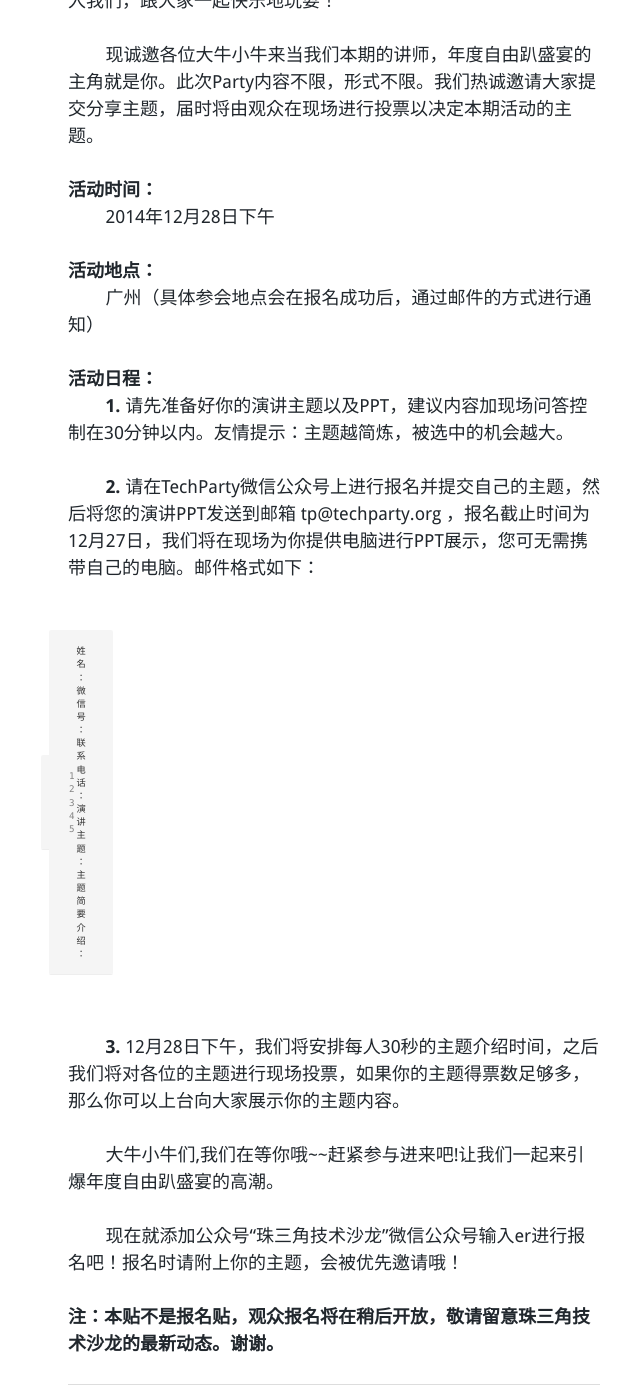
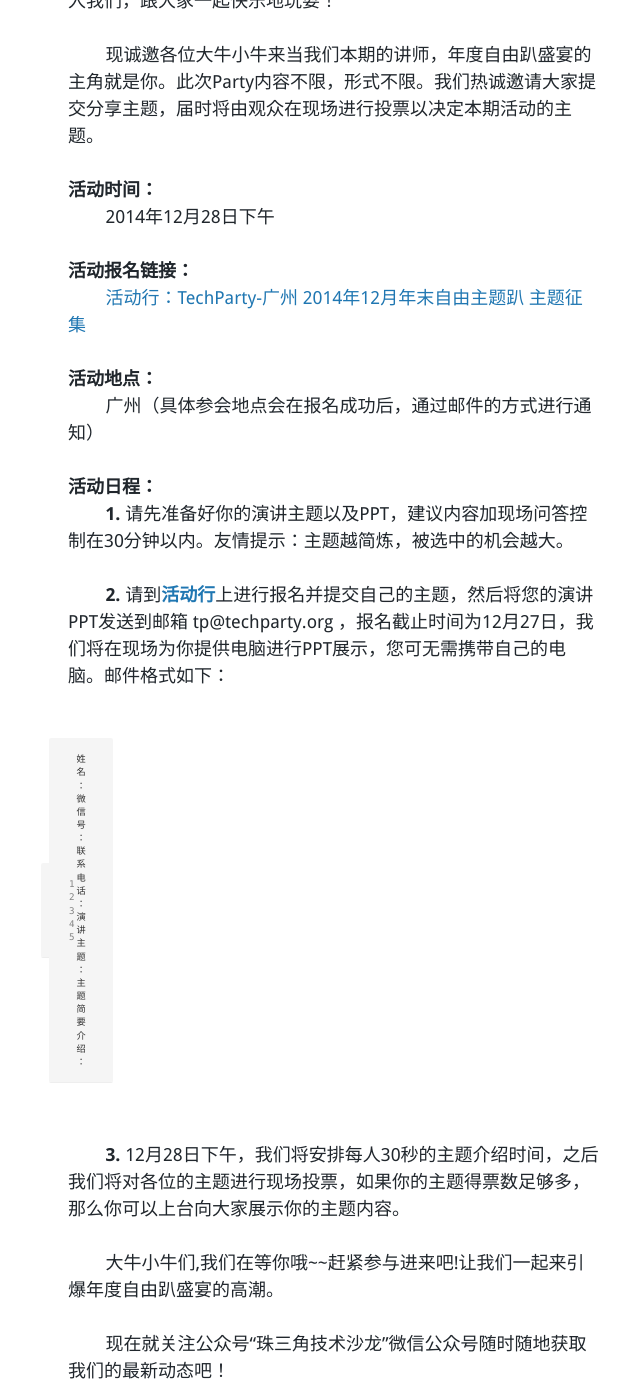
Before and after one commit to techparty-org/techparty-org.github.io, a Jekyll site: the page built from _posts/2014-12-19-gztechparty-free-themes-collection.md, in a window 1280 px wide and 1400 px high, scrolled down 772 px. Shown: the whole window, without its empty margins (306-946 px from the left). Built offline with Jekyll 4.4.1, drawn with Linux system fonts in a browser that asks for light colours; nearby versions of some CDN libraries; Markdown is read by kramdown in place of the engine named in the settings; comment, search, counter and statistics services are not loaded.

Commit message:
add huodongxing link for the newest event

```diff
--- a/_posts/2014-12-19-gztechparty-free-themes-collection.md
+++ b/_posts/2014-12-19-gztechparty-free-themes-collection.md
@@ -23,13 +23,16 @@ author:
 **活动时间：**
 &nbsp;&nbsp;&nbsp;&nbsp;&nbsp;&nbsp;&nbsp;&nbsp;2014年12月28日下午
 
+**活动报名链接：**
+&nbsp;&nbsp;&nbsp;&nbsp;&nbsp;&nbsp;&nbsp;&nbsp;[活动行：TechParty-广州 2014年12月年末自由主题趴 主题征集](http://t.cn/Rz114il)
+
 **活动地点：**
 &nbsp;&nbsp;&nbsp;&nbsp;&nbsp;&nbsp;&nbsp;&nbsp;广州（具体参会地点会在报名成功后，通过邮件的方式进行通知）
 
 **活动日程：**
 &nbsp;&nbsp;&nbsp;&nbsp;&nbsp;&nbsp;&nbsp;&nbsp;**1.** 请先准备好你的演讲主题以及PPT，建议内容加现场问答控制在30分钟以内。友情提示：主题越简炼，被选中的机会越大。
 
-&nbsp;&nbsp;&nbsp;&nbsp;&nbsp;&nbsp;&nbsp;&nbsp;**2.** 请在TechParty微信公众号上进行报名并提交自己的主题，然后将您的演讲PPT发送到邮箱 tp@techparty.org ，报名截止时间为12月27日，我们将在现场为你提供电脑进行PPT展示，您可无需携带自己的电脑。邮件格式如下：
+&nbsp;&nbsp;&nbsp;&nbsp;&nbsp;&nbsp;&nbsp;&nbsp;**2.** 请到**[活动行](http://t.cn/Rz114il)**上进行报名并提交自己的主题，然后将您的演讲PPT发送到邮箱 tp@techparty.org ，报名截止时间为12月27日，我们将在现场为你提供电脑进行PPT展示，您可无需携带自己的电脑。邮件格式如下：
 
     姓名：
     微信号：
@@ -41,6 +44,6 @@ author:
 
 &nbsp;&nbsp;&nbsp;&nbsp;&nbsp;&nbsp;&nbsp;&nbsp;大牛小牛们,我们在等你哦~~赶紧参与进来吧!让我们一起来引爆年度自由趴盛宴的高潮。
 
-&nbsp;&nbsp;&nbsp;&nbsp;&nbsp;&nbsp;&nbsp;&nbsp;现在就添加公众号“珠三角技术沙龙”微信公众号输入er进行报名吧！报名时请附上你的主题，会被优先邀请哦！
+&nbsp;&nbsp;&nbsp;&nbsp;&nbsp;&nbsp;&nbsp;&nbsp;现在就关注公众号“珠三角技术沙龙”微信公众号随时随地获取我们的最新动态吧！
 
 **注：本贴不是报名贴，观众报名将在稍后开放，敬请留意珠三角技术沙龙的最新动态。谢谢。**
```
